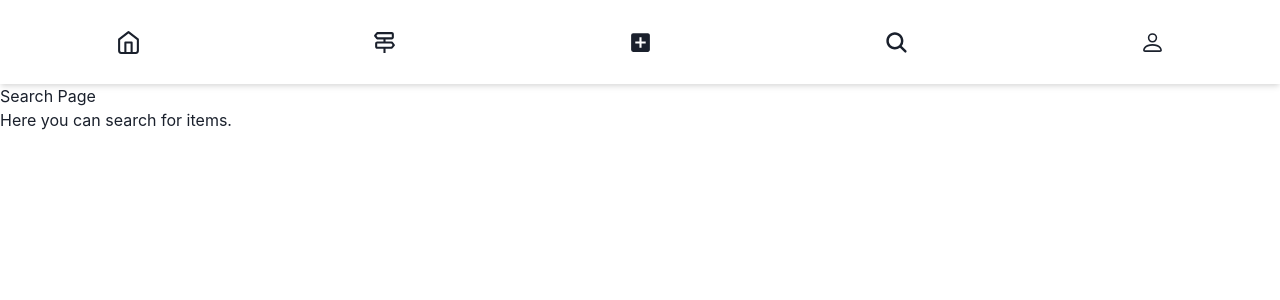
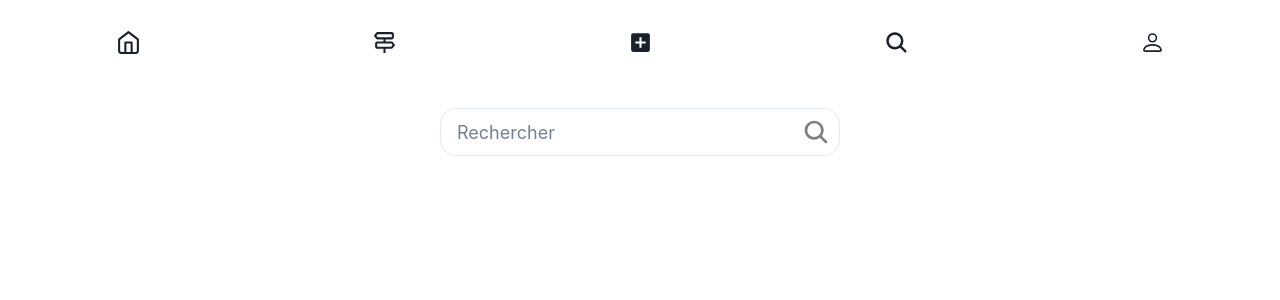
Before and after one commit to adatechschool/loop-app, a React (Create React App) app in the folder frontend/: page /search in a window 1280 px wide. Shown: the top 300 px of the page. Built offline with nearby package versions, Linux system fonts and the light colour scheme.

Commit message:
LOOP-21 create input for search page & fix details

```diff
--- a/frontend/src/App.tsx
+++ b/frontend/src/App.tsx
@@ -8,7 +8,7 @@ const App: React.FC = () => {
     <div>
       <Navbar /> {/* Your navigation bar */}
       <Routes>
-        <Route path="/home" element={<HomePage />} /> {/* Route for Home Page */}
+        <Route path="/" element={<HomePage />} /> {/* Route for Home Page */}
         <Route path="/list" element={<ListPage />} /> {/* Route for Map Page */}
         <Route path="/add" element={<AddPage />} /> {/* Route for Add Page */}
         <Route path="/search" element={<SearchPage />} />{" "}
--- /dev/null
+++ b/frontend/src/components/Map/style.css
@@ -0,0 +1,3 @@
+.leaflet-touch .leaflet-control-attribution {
+    display: none;
+}
--- a/frontend/src/components/NavBar/NavBar.tsx
+++ b/frontend/src/components/NavBar/NavBar.tsx
@@ -1,11 +1,17 @@
-import React, { useState } from 'react';
-import { Box, Flex, IconButton, useBreakpointValue, useTheme } from '@chakra-ui/react';
-import { FiHome } from 'react-icons/fi';
-import { BiDirections } from 'react-icons/bi'; // Importing BiDirections
-import { MdAddBox } from 'react-icons/md';
-import { IoSearch } from 'react-icons/io5';
-import { BsPerson } from 'react-icons/bs';
-import { Link } from 'react-router-dom'; // Importing Link for navigation
+import React, { useState } from "react";
+import {
+  Box,
+  Flex,
+  IconButton,
+  useBreakpointValue,
+  useTheme,
+} from "@chakra-ui/react";
+import { FiHome } from "react-icons/fi";
+import { BiDirections } from "react-icons/bi"; // Importing BiDirections
+import { MdAddBox } from "react-icons/md";
+import { IoSearch } from "react-icons/io5";
+import { BsPerson } from "react-icons/bs";
+import { Link } from "react-router-dom"; // Importing Link for navigation
 
 const Navbar: React.FC = () => {
   const theme = useTheme(); // Accessing Chakra's theme
@@ -17,15 +23,21 @@ const Navbar: React.FC = () => {
     setSelectedIcon(icon); // Set the selected icon
   };
 
-  const position = useBreakpointValue<"static" | "fixed">({ base: 'fixed', md: 'static' });
-  const bottomOrTop = useBreakpointValue<'top' | 'bottom'>({ base: 'bottom', md: 'top' });
+  const position = useBreakpointValue<"static" | "fixed">({
+    base: "fixed",
+    md: "static",
+  });
+  const bottomOrTop = useBreakpointValue<"top" | "bottom">({
+    base: "bottom",
+    md: "top",
+  });
 
   return (
     <Box
       as="nav"
       width="100%"
       p="22px 0" // 22px padding on top and bottom, 0px on the sides
-      bg={{ base: 'white', md: theme.colors.primary }} // Use the primary color from the theme
+      bg={{ base: "white", md: theme.colors.primary }} // Use the primary color from the theme
       color="white"
       position={position}
       {...{ [bottomOrTop!]: 0 }}
@@ -33,59 +45,87 @@ const Navbar: React.FC = () => {
       shadow="md" // Optional: Add a shadow for better visibility
     >
       <Flex align="center" justify="space-around">
-        <Link to="/home"> {/* Home route */}
+        <Link to="/">
+          {" "}
+          {/* Home route */}
           <IconButton
             icon={<FiHome />}
             aria-label="Home"
             variant="ghost"
             fontSize="25px"
-            color={selectedIcon === 'home' ? theme.colors.selected : theme.colors.icon}
+            color={
+              selectedIcon === "home"
+                ? theme.colors.selected
+                : theme.colors.icon
+            }
             _hover={{ bg: theme.colors.hover }}
-            onClick={() => handleIconClick('home')}
+            onClick={() => handleIconClick("home")}
           />
         </Link>
-        <Link to="/list"> {/* Map route */}
+        <Link to="/list">
+          {" "}
+          {/* Map route */}
           <IconButton
             icon={<BiDirections />} // Updated to use BiDirections
             aria-label="List"
             variant="ghost"
             fontSize="25px"
-            color={selectedIcon === 'location' ? theme.colors.selected : theme.colors.icon}
+            color={
+              selectedIcon === "location"
+                ? theme.colors.selected
+                : theme.colors.icon
+            }
             _hover={{ bg: theme.colors.hover }}
-            onClick={() => handleIconClick('map')}
+            onClick={() => handleIconClick("map")}
           />
         </Link>
-        <Link to="/add"> {/* Add route */}
+        <Link to="/add">
+          {" "}
+          {/* Add route */}
           <IconButton
             icon={<MdAddBox />}
             aria-label="Add"
             variant="ghost"
             fontSize="25px"
-            color={selectedIcon === 'add' ? theme.colors.selected : theme.colors.icon}
+            color={
+              selectedIcon === "add" ? theme.colors.selected : theme.colors.icon
+            }
             _hover={{ bg: theme.colors.hover }}
-            onClick={() => handleIconClick('add')}
+            onClick={() => handleIconClick("add")}
           />
         </Link>
-        <Link to="/search"> {/* Search route */}
+        <Link to="/search">
+          {" "}
+          {/* Search route */}
           <IconButton
             icon={<IoSearch />}
             aria-label="Search"
             variant="ghost"
             fontSize="25px"
-            color={selectedIcon === 'search' ? theme.colors.selected : theme.colors.icon}
+            color={
+              selectedIcon === "search"
+                ? theme.colors.selected
+                : theme.colors.icon
+            }
             _hover={{ bg: theme.colors.hover }}
-            onClick={() => handleIconClick('search')}
+            onClick={() => handleIconClick("search")}
           />
         </Link>
-        <Link to="/profile"> {/* Profile route */}
+        <Link to="/profile">
+          {" "}
+          {/* Profile route */}
           <IconButton
             icon={<BsPerson />}
             aria-label="Profile"
             variant="ghost"
             fontSize="25px"
-            color={selectedIcon === 'profile' ? theme.colors.selected : theme.colors.icon}
+            color={
+              selectedIcon === "profile"
+                ? theme.colors.selected
+                : theme.colors.icon
+            }
             _hover={{ bg: theme.colors.hover }}
-            onClick={() => handleIconClick('profile')}
+            onClick={() => handleIconClick("profile")}
           />
         </Link>
       </Flex>
--- a/frontend/src/pages/SearchPage.tsx
+++ /dev/null
@@ -1,13 +0,0 @@
-
-import React from 'react';
-
-const SearchPage: React.FC = () => {
-  return (
-    <div>
-      <h1>Search Page</h1>
-      <p>Here you can search for items.</p>
-    </div>
-  );
-};
-
-export default SearchPage;
--- /dev/null
+++ b/frontend/src/pages/SearchPage/SearchPage.tsx
@@ -0,0 +1,41 @@
+import {
+  Flex,
+  Input,
+  InputGroup,
+  InputRightElement,
+  Stack,
+} from "@chakra-ui/react";
+import { IoSearch } from "react-icons/io5";
+import React from "react";
+
+const SearchPage: React.FC = () => {
+  return (
+    <Flex minH={"100vh"} justify={"center"} bg={"white"}>
+      <Stack
+        spacing={8}
+        p={6}
+        bg={"white"}
+        w={"full"}
+        maxW={"md"}
+        rounded={"xl"}
+      >
+        <InputGroup>
+          <InputRightElement
+            marginTop={"4px"}
+            marginRight={"4px"}
+            pointerEvents="none"
+            children={<IoSearch color="grey" size="28px" />}
+          />
+          <Input
+            size="lg"
+            type="text"
+            placeholder="Rechercher"
+            borderRadius="16px"
+          />
+        </InputGroup>
+      </Stack>
+    </Flex>
+  );
+};
+
+export default SearchPage;
--- a/frontend/src/pages/index.js
+++ b/frontend/src/pages/index.js
@@ -2,7 +2,7 @@ import HomePage from "./Homepage/HomePage";
 import AddPage from "./AddPage/AddPage";
 import ListPage from "./ListPage";
 import ProfilePage from "./ProfilePage";
-import SearchPage from "./SearchPage";
+import SearchPage from "./SearchPage/SearchPage";
 
 
 export {
```
Also changed, not shown: frontend/src/components/Map/Map.tsx (+9 -4 lines).
